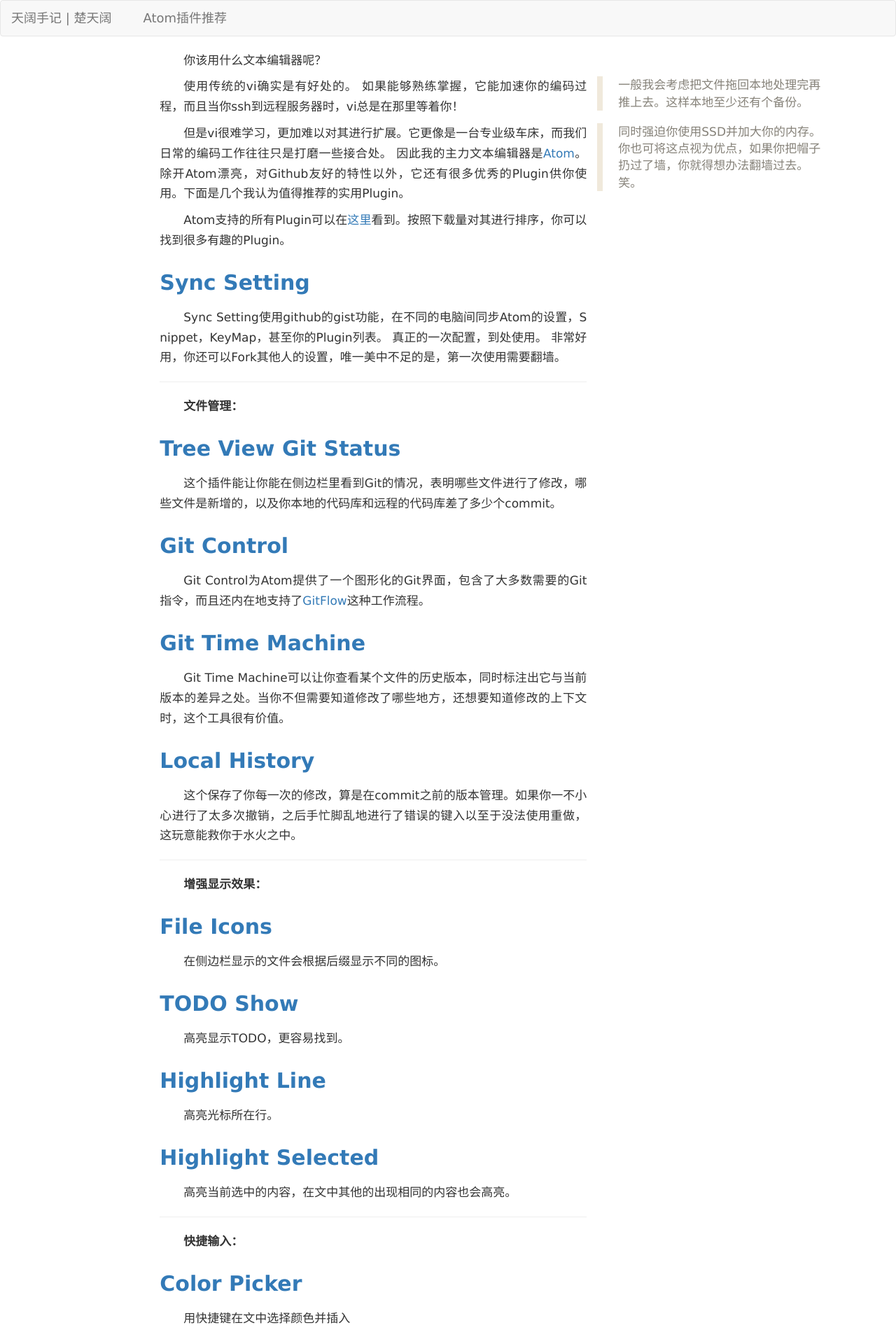
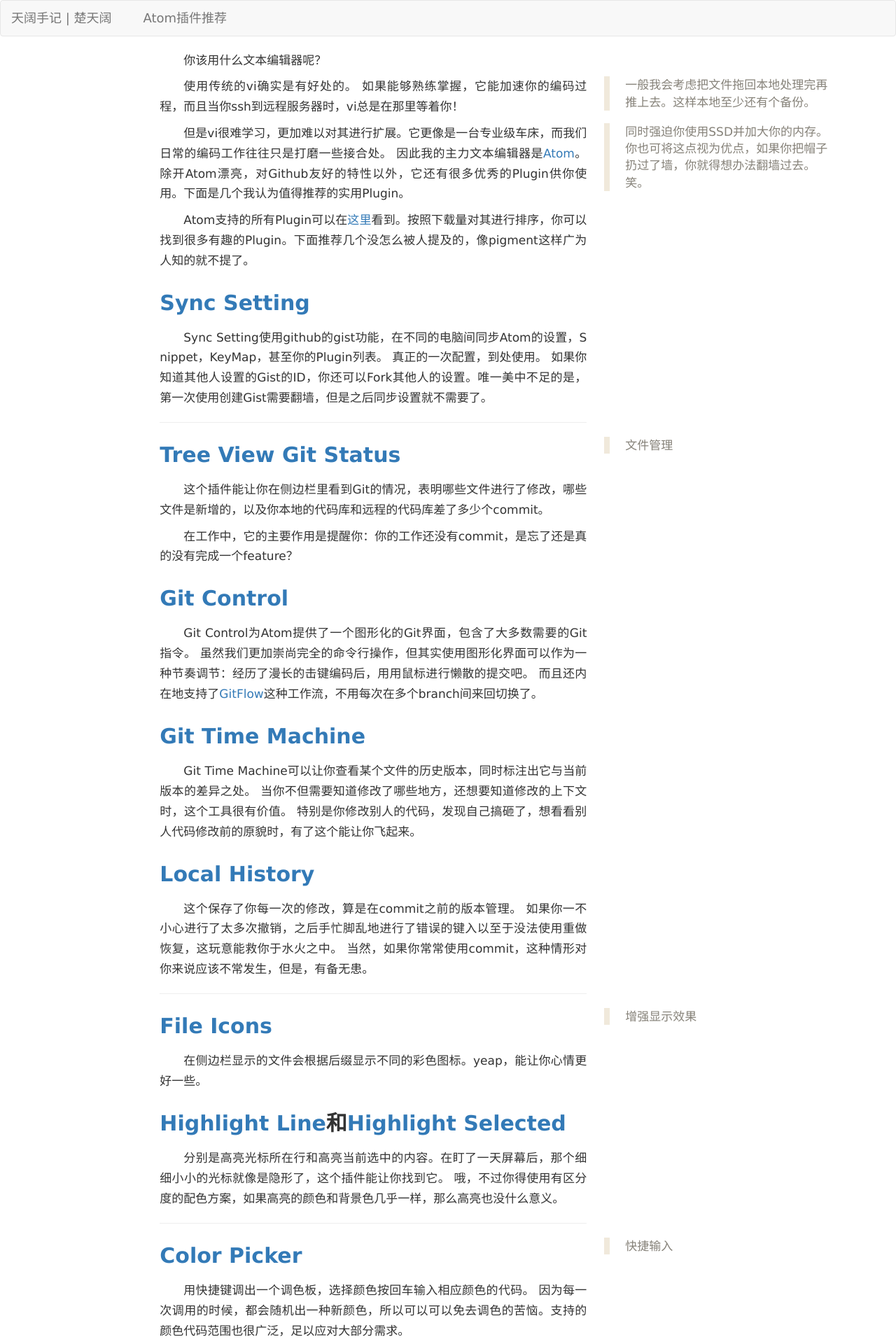
Before and after one commit to guoyu07/blog.tkchu.me, a Jekyll site: the page built from _posts/2016-12-05-recommended-atom-package.md, in a window 1280 px wide. Shown: the top 1920 px of the page at 70% size. Built offline with Jekyll 4.4.1, drawn with Linux system fonts in a browser that asks for light colours; nearby versions of some CDN libraries; comment, search, counter and statistics services are not loaded; some of the changed text lies outside the part shown.

Commit message:
更新插件推荐

```diff
--- a/_posts/2016-12-05-recommended-atom-package.md
+++ b/_posts/2016-12-05-recommended-atom-package.md
@@ -23,70 +23,85 @@
 同时强迫你使用SSD并加大你的内存。你也可将这点视为优点，如果你把帽子扔过了墙，你就得想办法翻墙过去。笑。
 </aside>
 
-Atom支持的所有Plugin可以在[这里](https://atom.io/packages/list)看到。按照下载量对其进行排序，你可以找到很多有趣的Plugin。
+Atom支持的所有Plugin可以在[这里](https://atom.io/packages/list)看到。按照下载量对其进行排序，你可以找到很多有趣的Plugin。下面推荐几个没怎么被人提及的，像pigment这样广为人知的就不提了。
 
 ## [Sync Setting](https://atom.io/packages/sync-settings)
 
 Sync Setting使用github的gist功能，在不同的电脑间同步Atom的设置，Snippet，KeyMap，甚至你的Plugin列表。
 真正的一次配置，到处使用。
-非常好用，你还可以Fork其他人的设置，唯一美中不足的是，第一次使用需要翻墙。
+如果你知道其他人设置的Gist的ID，你还可以Fork其他人的设置。唯一美中不足的是，第一次使用创建Gist需要翻墙，但是之后同步设置就不需要了。
 
 ---
 
-**文件管理：**
+<span name = "file management"></span>
+<aside name = "file management">
+文件管理
+</aside>
 
 ## [Tree View Git Status](https://github.com/subesokun/atom-tree-view-git-status)
 
-这个插件能让你能在侧边栏里看到Git的情况，表明哪些文件进行了修改，哪些文件是新增的，以及你本地的代码库和远程的代码库差了多少个commit。
+这个插件能让你在侧边栏里看到Git的情况，表明哪些文件进行了修改，哪些文件是新增的，以及你本地的代码库和远程的代码库差了多少个commit。
+
+在工作中，它的主要作用是提醒你：你的工作还没有commit，是忘了还是真的没有完成一个feature？
 
 ## [Git Control](https://atom.io/packages/git-control)
 
-Git Control为Atom提供了一个图形化的Git界面，包含了大多数需要的Git指令，而且还内在地支持了[GitFlow](http://danielkummer.github.io/git-flow-cheatsheet/index.zh_CN.html)这种工作流程。
+Git Control为Atom提供了一个图形化的Git界面，包含了大多数需要的Git指令。
+虽然我们更加崇尚完全的命令行操作，但其实使用图形化界面可以作为一种节奏调节：经历了漫长的击键编码后，用用鼠标进行懒散的提交吧。
+而且还内在地支持了[GitFlow](http://danielkummer.github.io/git-flow-cheatsheet/index.zh_CN.html)这种工作流，不用每次在多个branch间来回切换了。
 
 ## [Git Time Machine](https://atom.io/packages/git-time-machine)
 
-Git Time Machine可以让你查看某个文件的历史版本，同时标注出它与当前版本的差异之处。当你不但需要知道修改了哪些地方，还想要知道修改的上下文时，这个工具很有价值。
+Git Time Machine可以让你查看某个文件的历史版本，同时标注出它与当前版本的差异之处。
+当你不但需要知道修改了哪些地方，还想要知道修改的上下文时，这个工具很有价值。
+特别是你修改别人的代码，发现自己搞砸了，想看看别人代码修改前的原貌时，有了这个能让你飞起来。
 
 ## [Local History](https://atom.io/packages/local-history)
 
-这个保存了你每一次的修改，算是在commit之前的版本管理。如果你一不小心进行了太多次撤销，之后手忙脚乱地进行了错误的键入以至于没法使用重做，这玩意能救你于水火之中。
+这个保存了你每一次的修改，算是在commit之前的版本管理。
+如果你一不小心进行了太多次撤销，之后手忙脚乱地进行了错误的键入以至于没法使用重做恢复，这玩意能救你于水火之中。
+当然，如果你常常使用commit，这种情形对你来说应该不常发生，但是，有备无患。
+
+---
+<span name="strengthen"></span>
+<aside name="strengthen">
+增强显示效果
+</aside>
+
+## [File Icons](https://atom.io/packages/file-icons)
+
+在侧边栏显示的文件会根据后缀显示不同的彩色图标。yeap，能让你心情更好一些。
+
+## [Highlight Line](https://atom.io/packages/highlight-line)和[Highlight Selected](https://atom.io/packages/highlight-selected)
+
+分别是高亮光标所在行和高亮当前选中的内容。在盯了一天屏幕后，那个细细小小的光标就像是隐形了，这个插件能让你找到它。
+哦，不过你得使用有区分度的配色方案，如果高亮的颜色和背景色几乎一样，那么高亮也没什么意义。
 
 ---
 
-**增强显示效果：**
-
-## [File Icons](https://atom.io/packages/file-icons)
-
-在侧边栏显示的文件会根据后缀显示不同的图标。
-
-## [TODO Show](https://atom.io/packages/todo-show)
-
-高亮显示TODO，更容易找到。
-
-## [Highlight Line](https://atom.io/packages/highlight-line)
-
-高亮光标所在行。
-
-## [Highlight Selected](https://atom.io/packages/highlight-selected)
-
-高亮当前选中的内容，在文中其他的出现相同的内容也会高亮。
-
----
-
-**快捷输入：**
+<span name="quick input"></span>
+<aside name="quick input">
+快捷输入
+</aside>
 
 ## [Color Picker](https://atom.io/packages/color-picker)
 
-用快捷键在文中选择颜色并插入
+用快捷键调出一个调色板，选择颜色按回车输入相应颜色的代码。
+因为每一次调用的时候，都会随机出一种新颜色，所以可以可以免去调色的苦恼。支持的颜色代码范围也很广泛，足以应对大部分需求。
 
 ## [Markdown Writer](https://atom.io/packages/markdown-writer)
 
-强化Atom的Markdown输入体验。可以迅速的创建新博文，为博文加上日期等等。
+强化Atom的Markdown输入体验。特别适合创建博客时使用。迅速的创建新博文，为博文加上日期，将博文从草稿移到发布。
 
 ## [Markdown scroll sync](https://atom.io/packages/markdown-scroll-sync)
 
 在预览Markdown时，保持MarkDown内容和预览内容位置保持一致。
+如果你使用Atom预览结果，这能让你有一种实时编辑的感觉。
 
 ## [Multi Cursor](https://atom.io/packages/multi-cursor)
 
-使用键盘插入多个光标。
+使用键盘插入多个光标，不必再用鼠标一个个点了，避免鼠标一次点错前功尽弃的情况。
+警告：如果你没有使用SSD，不要尝试一次性输入超过50个光标，否则就会失去响应。
+（等上一会能够复原，但失去响应这种糟糕情况应该只发生在面对人类时。）
+
+这就是我推荐的Atom插件，如果想要找更加编程语言相关的插件，去[这里](https://atom.io/packages/list)搜搜看吧。
--- a/assets/post.css
+++ b/assets/post.css
@@ -24,6 +24,9 @@
   font-style: italic;
   font-size: 0.95em;
   margin: 20px 0 20px;
+}
+article blockquote p{
+  text-indent: 0em;
 }
 article ul{
   padding-left: 2em;
--- a/assets/script.js
+++ b/assets/script.js
@@ -63,7 +63,7 @@
       return;
     };
     aside.css({
-      "left" : $('#content').outerWidth(),
+      "left" : $('#content').outerWidth() + 10,
       "width": $('#content').outerWidth()/2
     });
     aside.offset({
```
